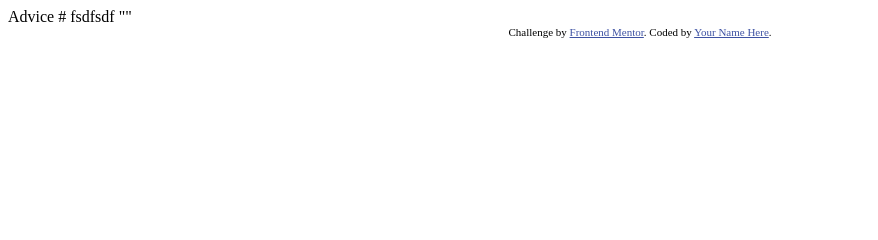
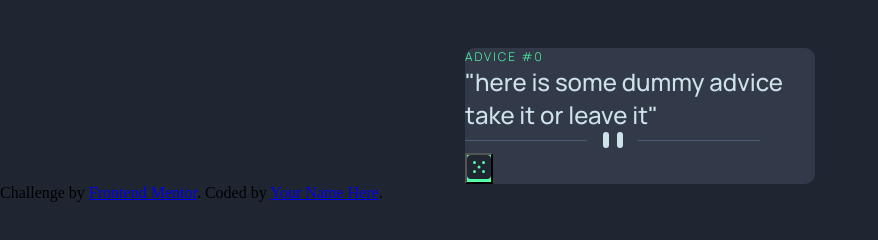
Before and after one commit to Drrecommended/advice-app, a plain HTML site: page index.html in a window 1280 px wide. Shown: the whole page, without its empty margins (0-878 px from the left). Drawn offline with Linux system fonts and the light colour scheme.

Commit message:
built layout, added colors, and typography

```diff
--- a/index.html
+++ b/index.html
@@ -8,17 +8,21 @@
 
   <title>Frontend Mentor | Advice generator app</title>
 
-  <!-- Feel free to remove these styles or customise in your own stylesheet 👍 -->
-  <style>
-    .attribution { font-size: 11px; text-align: center; }
-    .attribution a { color: hsl(228, 45%, 44%); }
-  </style>
+  <link rel="stylesheet" href="style.css">
+
 </head>
 <body>
 
-  Advice #<!-- Advice ID goes here -->
-fsdfsdf
-  "<!-- Advice text goes here -->"
+
+  <main class="main">
+    <h1 class="advice-title">advice #0</h1>
+    <p class="advice">"here is some dummy advice take it or leave it"</p>
+    <div class="border">
+      <span class="line"></span><img src="images/pattern-divider-mobile.svg" alt=""><span class="line"></span>
+    </div>
+    <button class="dice-button"><img src="images/icon-dice.svg" alt=""></button>
+  </main>
+
 
   <div class="attribution">
     Challenge by <a href="https://www.frontendmentor.io?ref=challenge" target="_blank">Frontend Mentor</a>.
--- /dev/null
+++ b/style.css
@@ -0,0 +1,38 @@
+@import url('https://fonts.googleapis.com/css2?family=Manrope:wght@300;400;500;800&display=swap');
+
+* {
+    margin: 0;
+    padding: 0;
+    box-sizing: border-box;
+}
+
+body {
+    background-color: hsl(218, 23%, 16%);
+}
+
+.main {
+    background-color: hsl(217, 19%, 24%);
+    font-family: 'Manrope', sans-serif;
+    margin: 0 auto;
+    margin-top: 3em;
+    border-radius: 10px;
+    max-width: 350px;
+}
+
+.advice-title {
+    color: hsl(150, 100%, 66%);
+    font-size: 12px;
+    font-weight: 300;
+    text-transform: uppercase;
+    letter-spacing: 2px;
+}
+
+.advice {
+    color: hsl(193, 38%, 86%);
+    font-size: 24px;
+    font-weight: 500;
+}
+
+.dice-button {
+    background-color: hsl(150, 100%, 66%);
+}
```
